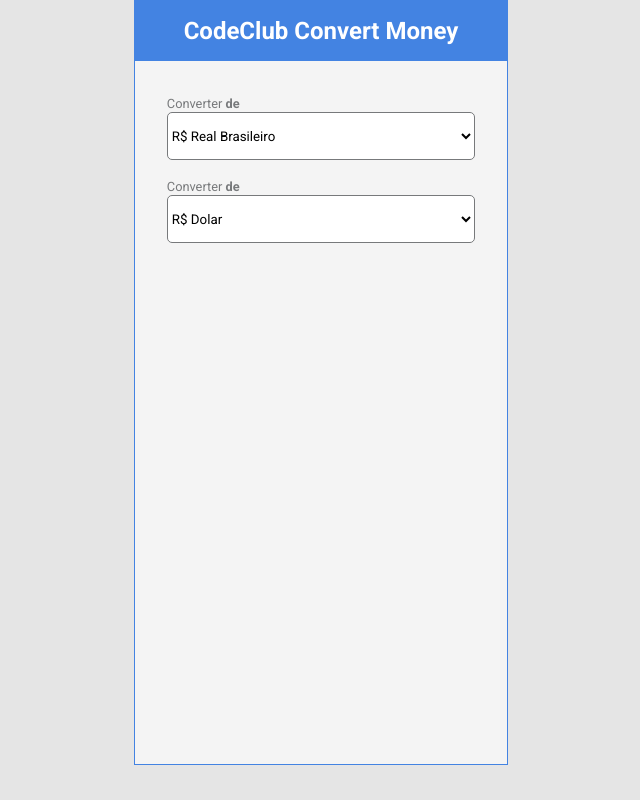
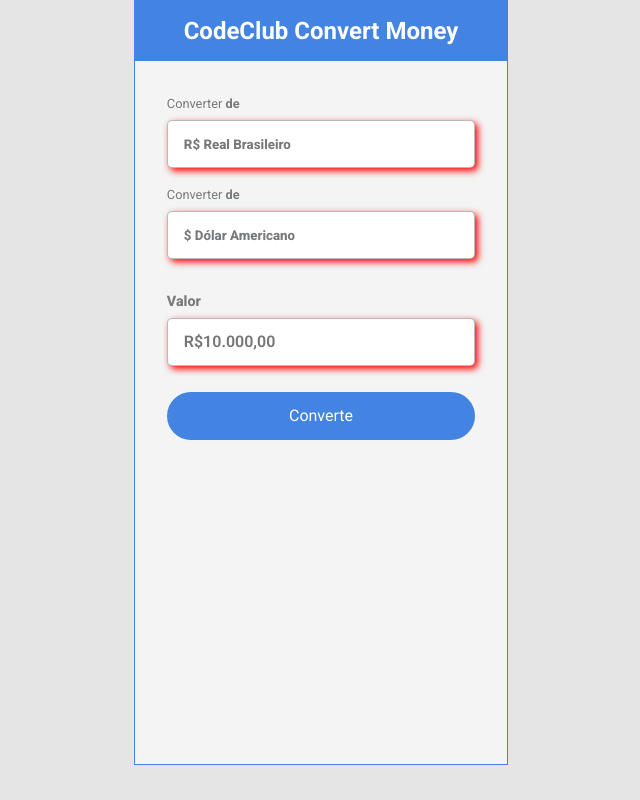
Before and after one commit to Leonardo-Sillva/projetoConversorMoedas, a plain HTML site: page index.html in a window 1280 px wide. Shown: the whole page, without its empty margins (319-959 px from the left). Drawn offline with Linux system fonts and the light colour scheme.

Commit message:
selects, inputs e buttons finalizados no html

```diff
--- a/index.html
+++ b/index.html
@@ -26,10 +26,17 @@
             <div class="container-default container-seletor-moedas">
                 <label for="moedasSelecionaveis"> Converter <strong>de</strong></label><br>
                 <select name="moedasSelecionaveis" id="moedasSelecionaveis">
-                    <option value="USD">R$ Dolar</option>
+                    <option value="USD">$ Dólar Americano</option>
                     <option value="EUR">€ Euro</option>
                     <option value="BTC">₿ Bitcoin</option>
                 </select>
+            </div>
+            <div id="container-recebe-valor">
+                    <label for="recebe-valor">Valor</label><br>
+                    <input type="text" id="recebe-valor" placeholder="R$10.000,00">
+            </div>
+            <div id="container-btn-converter">
+                <button type="submit" id="btn-converter">Converte</button>
             </div>
         </form>
     </div>
--- a/style.css
+++ b/style.css
@@ -8,11 +8,13 @@
     font-variation-settings:
         "wdth" 100;
 }
+
 body {
     background-color: #E5E5E5;
     display: flex;
     justify-content: center;
 }
+
 #container-principal {
     width: 23.4rem;
     height: 47.8rem;
@@ -21,6 +23,7 @@ body {
     flex-direction: column;
     background-color: #F4F4F4;
 }
+
 h1 {
     font-size: 1.5rem;
     color: white;
@@ -28,28 +31,78 @@ h1 {
     padding: 1rem;
     text-align: center;
 }
+
 #container-formulario {
     display: flex;
     padding: 2rem;
     flex-direction: column;
 
 }
-.container-seletor-brl {
 
-}
+.container-seletor-brl {}
+
 .container-default {
     width: 100%;
     margin-bottom: 1rem;
+
     & label {
         font-size: 0.8rem;
         color: #77797B;
     }
+
     & select {
         width: 100%;
         height: 3rem;
         border-radius: 5px;
-        border: 1px solid #77797B;
+        border: 0.2px solid #77797b83;
         background-color: white;
+        margin-top: 0.5rem;
+        box-shadow: 3px 3px 7px red;
+        appearance: none;
+        -webkit-appearance: none;
+        -moz-appearance: none;
+        outline: none;
+        color: #77797B;
+        padding: 1rem;
+        font-weight: 800;
     }
 
+
 }
+
+#container-recebe-valor {
+    & label {
+        font-size: 0.9rem;
+        font-weight: 800;
+        color: #77797B;
+    }
+
+    margin-block: 1rem;
+}
+#recebe-valor {
+    width: 100%;
+    height: 3rem;
+    border-radius: 5px;
+    border: 0.2px solid #77797b83;
+    background-color: white;
+    margin-top: 0.5rem;
+    box-shadow: 3px 3px 7px red;
+    outline: none;
+    padding: 1rem;
+    &::placeholder {
+        font-size: 1rem;
+        font-weight: 600;
+    }
+}
+#container-btn-converter {
+    margin-top: 0.6rem;
+}
+#btn-converter {
+    width: 100%;
+    height: 3rem;
+    background-color: #4383E2;
+    color: white;
+    border-radius: 25px;
+    border: none;
+    font-size: 1rem;
+}
```
